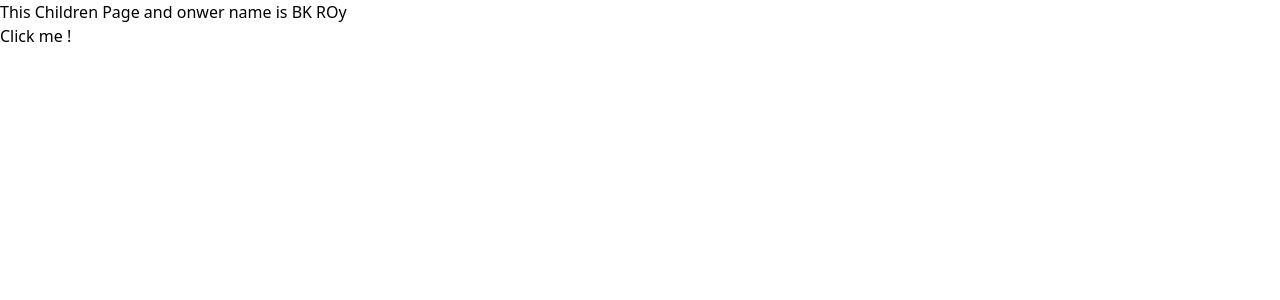
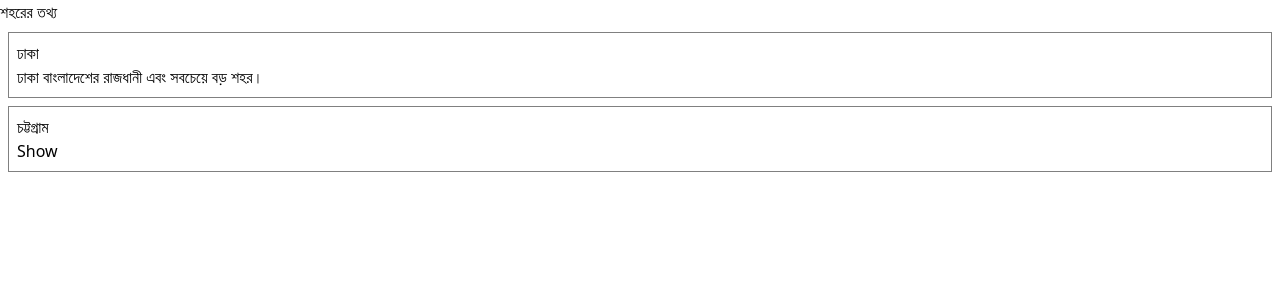
Before and after one commit to basudevkumer/react-test, a React (Vite) app: page / in a window 1280 px wide. Shown: the top 300 px of the page. Built offline with nearby package versions, Linux system fonts and the light colour scheme.

Commit message:
feat: practice useContext for sharing state across components

```diff
--- a/src/component/Clind.jsx
+++ b/src/component/Clind.jsx
@@ -1,15 +1,40 @@
-import { useContext } from "react";
-import { UserContext } from "../useContexts/useContext";
+import { useState } from 'react';
 
-const Clind = () => {
-  const { user, setUser } = useContext(UserContext);
+// Child component — নিজে কিছু জানে না, parent যা বলে তাই করে
+function Panel({ title, children, isActive, onShow }) {
+  return (
+    <section style={{ border: '1px solid gray', margin: '8px', padding: '8px' }}>
+      <h3>{title}</h3>
+      {isActive ? (
+        <p>{children}</p>
+      ) : (
+        <button onClick={onShow}>Show</button>
+      )}
+    </section>
+  );
+}
+
+// Parent component — সব state এখানে, সব control এখানে
+export default function Accordion() {
+  const [activeIndex, setActiveIndex] = useState(0);
 
   return (
     <div>
-      <div>This Children Page and onwer name is {user}</div>
-      <button onClick={() => setUser("JK Roy")}>Click me !</button>
+      <h2>শহরের তথ্য</h2>
+      <Panel
+        title="ঢাকা"
+        isActive={activeIndex === 0}
+        onShow={() => setActiveIndex(0)}
+      >
+        ঢাকা বাংলাদেশের রাজধানী এবং সবচেয়ে বড় শহর।
+      </Panel>
+      <Panel
+        title="চট্টগ্রাম"
+        isActive={activeIndex === 1}
+        onShow={() => setActiveIndex(1)}
+      >
+        চট্টগ্রাম বাংলাদেশের দ্বিতীয় বৃহত্তম শহর এবং প্রধান সমুদ্রবন্দর।
+      </Panel>
     </div>
   );
-};
-
-export default Clind;
+}
```
